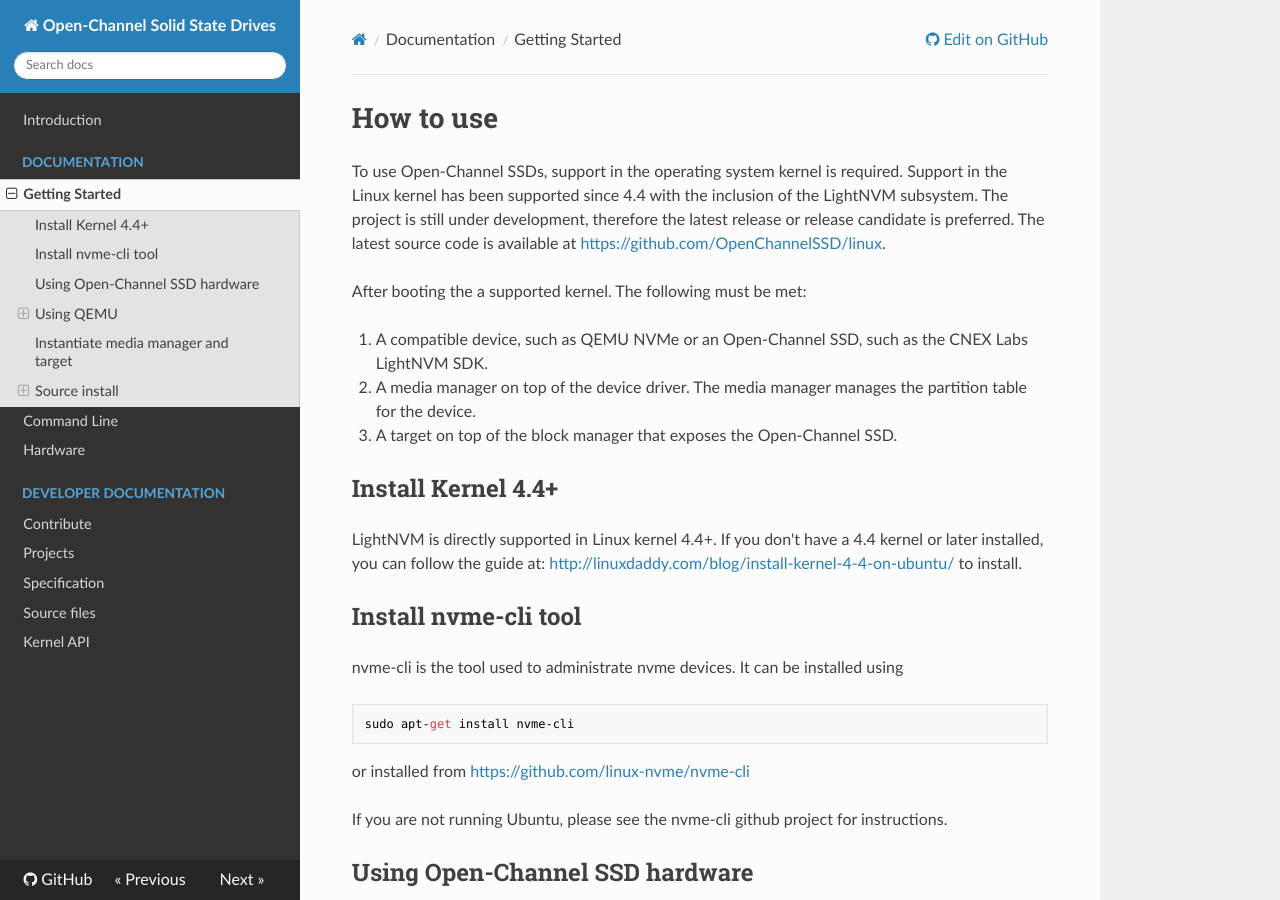
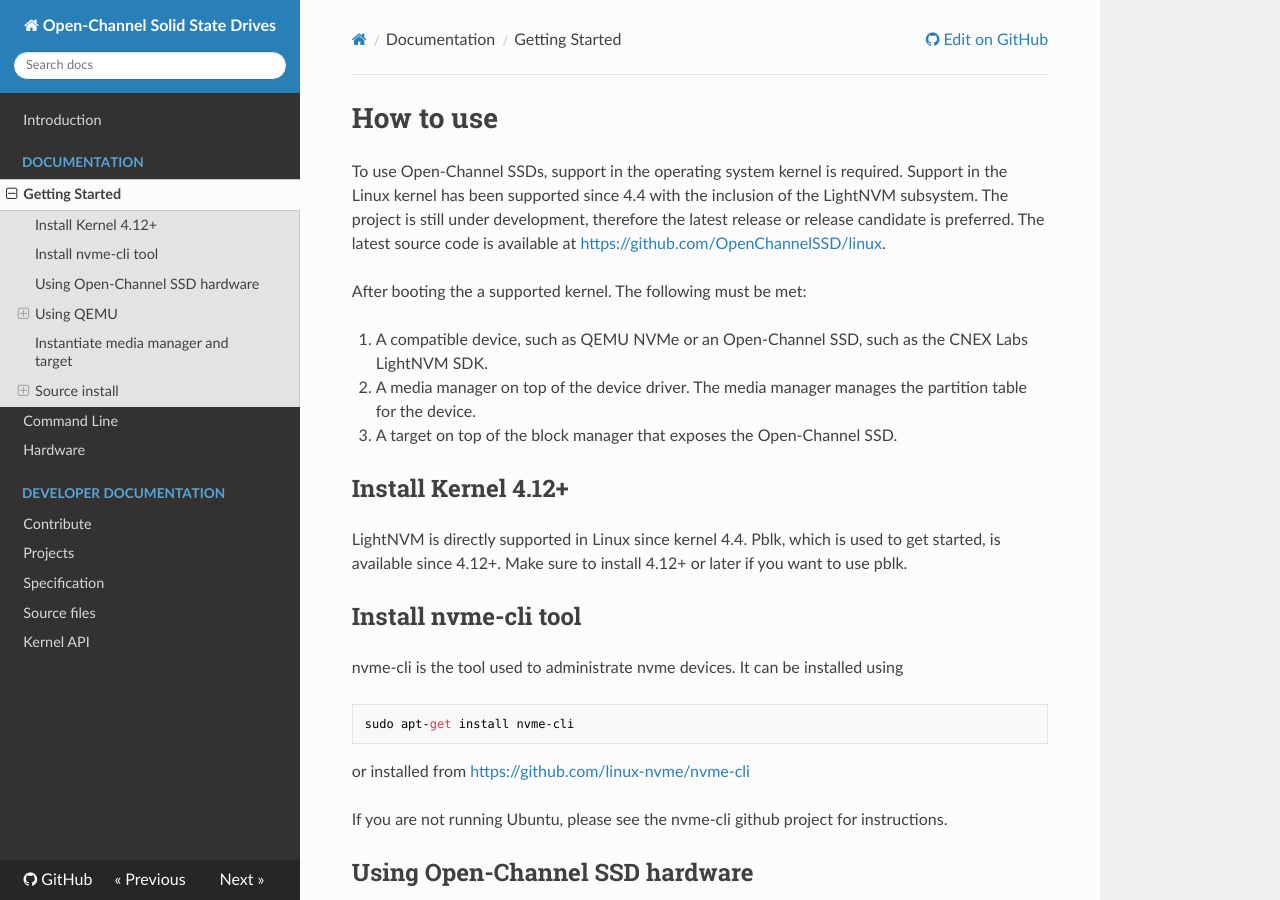
Before and after one commit to OpenChannelSSD/documentation, an MkDocs documentation site: the page built from docs/gettingstarted.md, in a window 1280 px wide and 900 px high. Built offline with MkDocs 1.6.1, drawn with Linux system fonts in a browser that asks for light colours; nearby versions of some CDN libraries; old or Windows-style settings are respelled for this version of MkDocs; some of the changed text lies outside the part shown.

Commit message:
Update gettingstarted.md

```diff
--- a/docs/gettingstarted.md
+++ b/docs/gettingstarted.md
@@ -8,9 +8,9 @@ After booting the a supported kernel. The following must be met:
 2. A media manager on top of the device driver. The media manager manages the partition table for the device.
 3. A target on top of the block manager that exposes the Open-Channel SSD.
 
-## Install Kernel 4.4+
+## Install Kernel 4.12+
 
-LightNVM is directly supported in Linux kernel 4.4+. If you don't have a 4.4 kernel or later installed, you can follow the guide at: [http://linuxdaddy.com/blog/install-kernel-4-4-on-ubuntu/](http://linuxdaddy.com/blog/install-kernel-4-4-on-ubuntu/) to install.
+LightNVM is directly supported in Linux since kernel 4.4. Pblk, which is used to get started, is available since 4.12+. Make sure to install 4.12+ or later if you want to use pblk.
 
 ## Install nvme-cli tool
 
@@ -104,10 +104,6 @@ Make sure that the .config file at least includes:
     CONFIG_NVM_DEBUG=y
     # Target support (required to expose the open-channel SSD as a block device)
     CONFIG_NVM_PBLK=y
-    # Do not perform recovery upon boot (Disables recovery of the mapping table upon boot. Disable when using across boots)
-    CONFIG_NVM_PBLK_NO_RECOV=y
-    # generic media manager support (required)
-    CONFIG_NVM_GENNVM=y
     # For NVMe support
     CONFIG_BLK_DEV_NVME=y
 
```
Also changed, not shown: other parts of docs/gettingstarted.md (+1 -1 lines).
